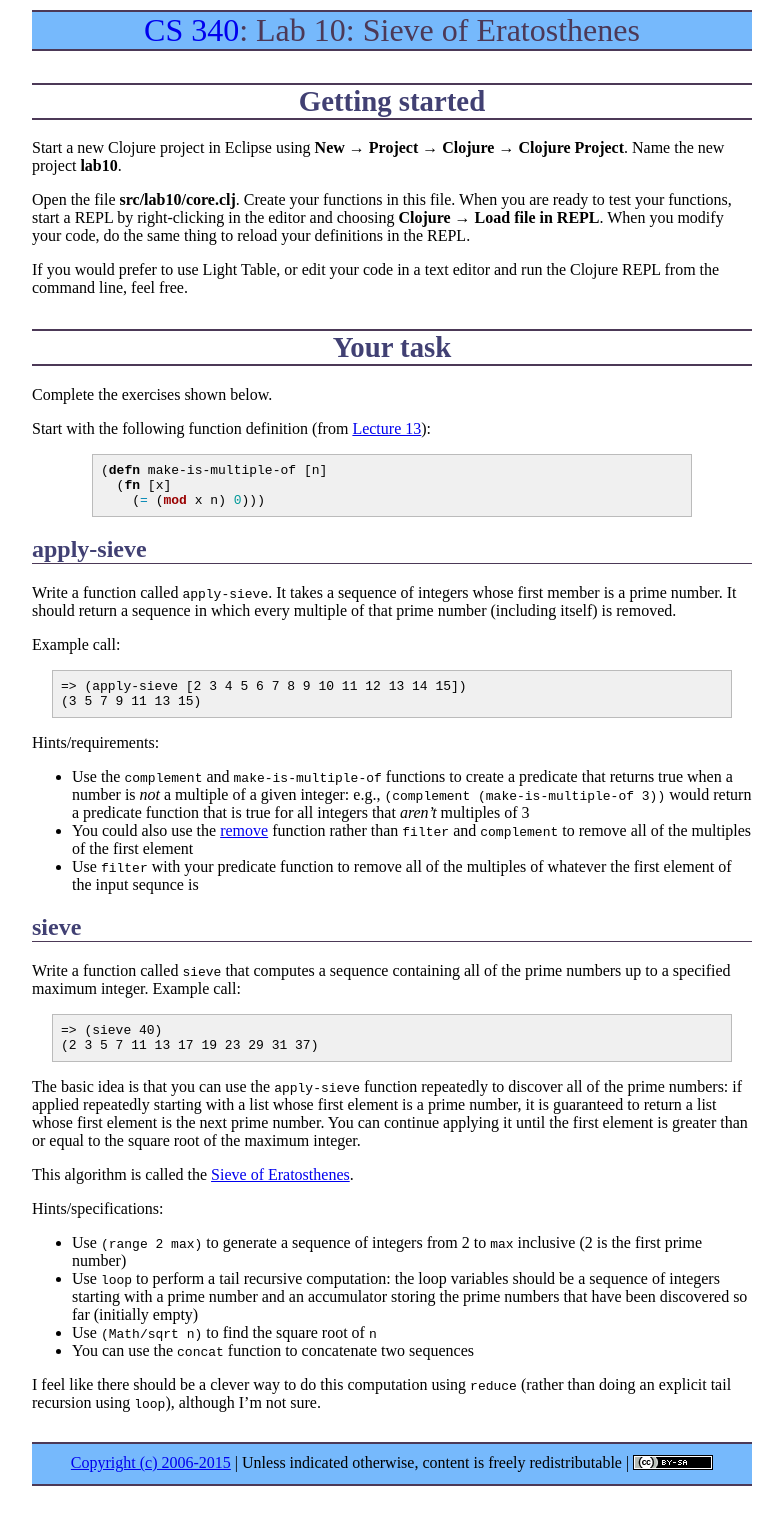
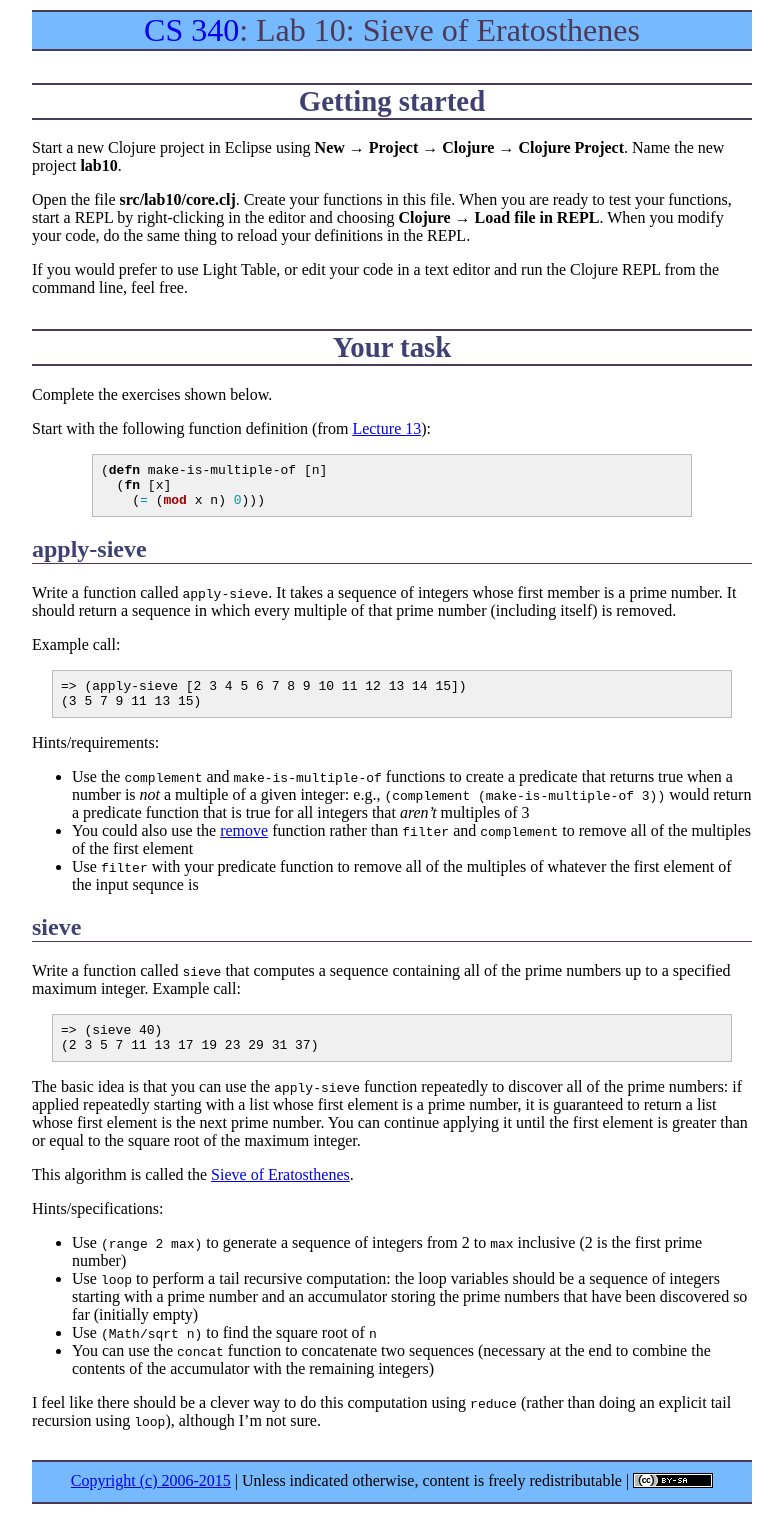
Before and after one commit to ycpcs/cs340-fall2015, a Jekyll site: the page built from labs/lab10.md, in a window 1280 px wide. Shown: the whole page, without its empty margins (248-1031 px from the left). Built offline with Jekyll 4.4.1, drawn with Linux system fonts in a browser that asks for light colours; Markdown is read by kramdown in place of the engine named in the settings.

Commit message:
another hint

```diff
--- a/labs/lab10.md
+++ b/labs/lab10.md
@@ -54,6 +54,6 @@ Hints/specifications:
 * Use `(range 2 max)` to generate a sequence of integers from 2 to `max` inclusive (2 is the first prime number)
 * Use `loop` to perform a tail recursive computation: the loop variables should be a sequence of integers starting with a prime number and an accumulator storing the prime numbers that have been discovered so far (initially empty)
 * Use `(Math/sqrt n)` to find the square root of `n`
-* You can use the `concat` function to concatenate two sequences
+* You can use the `concat` function to concatenate two sequences (necessary at the end to combine the contents of the accumulator with the remaining integers)
 
 I feel like there should be a clever way to do this computation using `reduce` (rather than doing an explicit tail recursion using `loop`), although I'm not sure.
```
